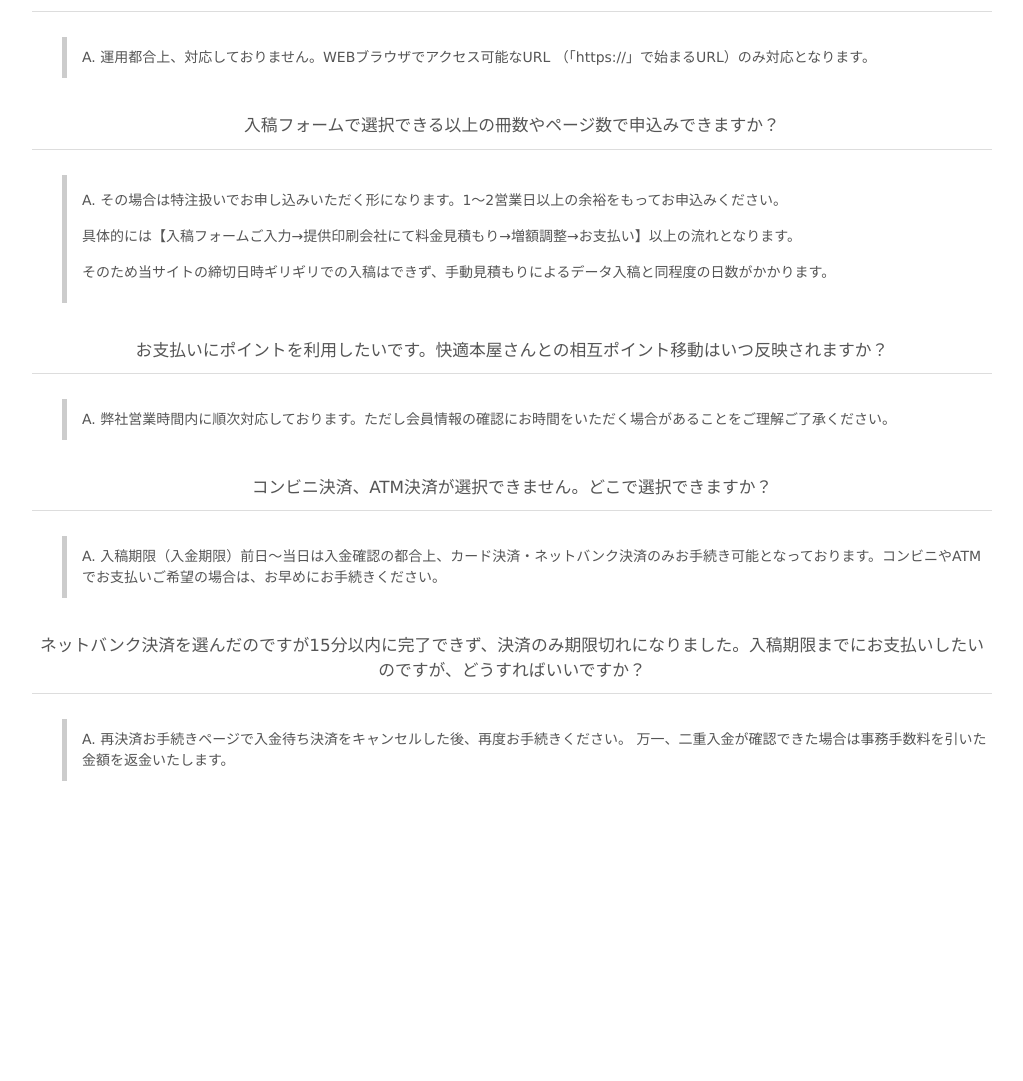
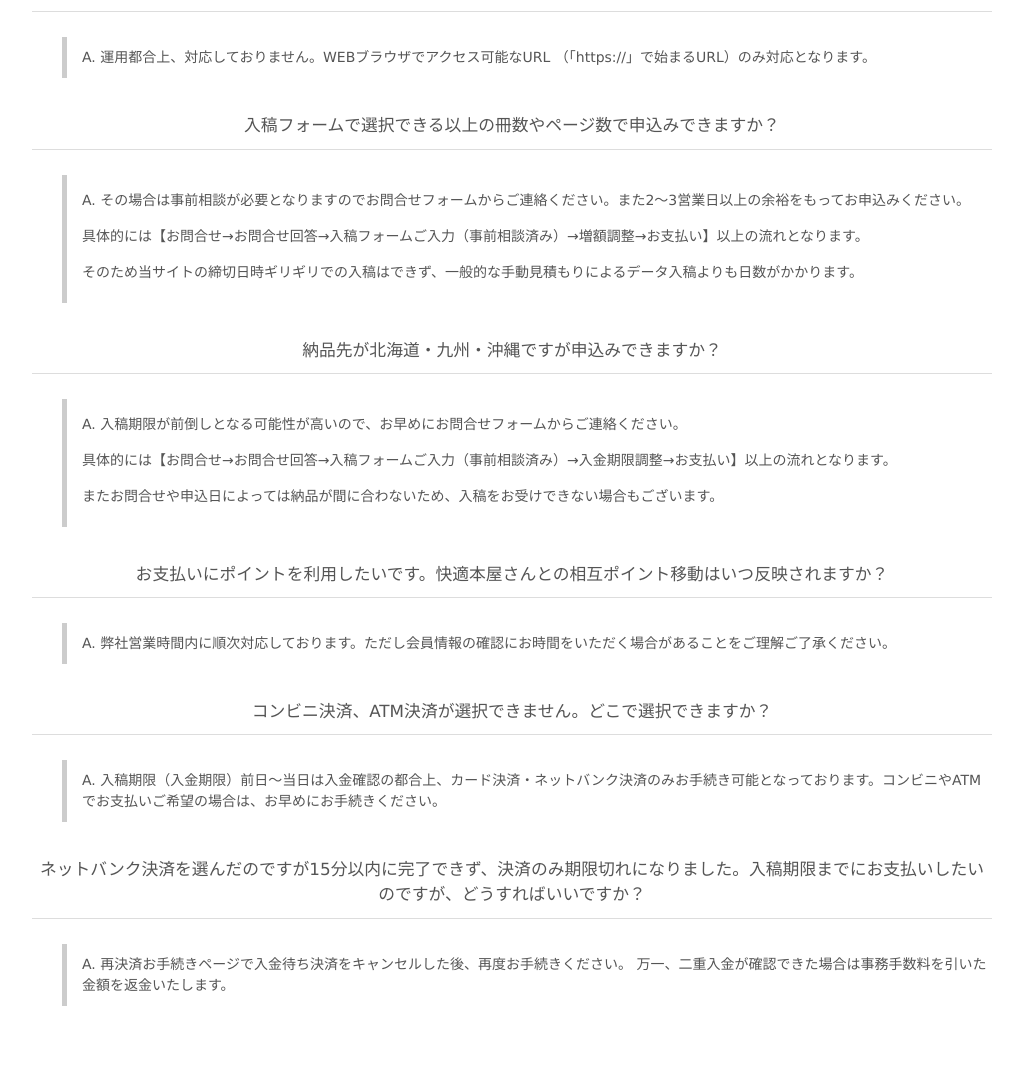
Before and after one commit to YoumediaSystem/kaiteki-insatsu3, a CodeIgniter 4 app: the page made by app/Views/user/faq.php in a window 1280 px wide. Shown: the part 595-1676 px from the top of the page, without its empty margins (128-1151 px from the left). Before the commit the page ends 1376 px from the top, so only its background shows below. Run offline with PHP 8.4 and a stand-in for CodeIgniter, Linux system fonts and the light colour scheme; the template is opened without the code that fills it, so the values that code supplies are empty; some libraries are stand-ins or nearby versions.

Commit message:
管理サイト　入稿編集フォーム修正 顧客側　特注希望を事前相談の内容に変更

```diff
--- a/app/Models/DB/OrderHistory.php
+++ b/app/Models/DB/OrderHistory.php
@@ -884,7 +884,7 @@ class OrderHistory extends Model
         // 特注チェック＆内容
         if (!empty($param['b_extra_order'])
         &&  empty($param['extra_order_note'])) {
-            $error[] = '特注希望の場合は、希望内容を入力してください。';
+            $error[] = '事前相談済みの場合は、相談内容を入力してください。';
         }
 
         return $error;
--- a/app/Models/Mail/OrderExtra.php
+++ b/app/Models/Mail/OrderExtra.php
@@ -10,7 +10,7 @@ class OrderExtra extends SendMail
 
     private $b_customer = false; // ユーザー向け通知
 
-    private $subject_admin = '';
+    private $subject_admin = '入稿内容調整希望のお知らせ';
 
     private $subject_customer = '';
 
--- a/app/Models/Service/OrderForm.php
+++ b/app/Models/Service/OrderForm.php
@@ -66,8 +66,8 @@ class OrderForm
         ,'binding'						=> '製本'
         ,'r18'							=> '対象年齢'
         ,'r18_check'					=> '18歳以上か'
-        ,'b_extra_order'				=> '特注希望'
-        ,'extra_order_note'				=> '特注希望内容'
+        ,'b_extra_order'				=> '事前相談'
+        ,'extra_order_note'				=> '事前相談内容'
 
         // 納品部数
 
--- a/app/Views/user/faq.php
+++ b/app/Views/user/faq.php
@@ -98,12 +98,27 @@ margin-bottom:1em;
                 <blockquote>
                     <p>
                         <span class="answer">A.</span>
-                        その場合は特注扱いでお申し込みいただく形になります。1～2営業日以上の余裕をもってお申込みください。
+                        その場合は事前相談が必要となりますのでお問合せフォームからご連絡ください。また2～3営業日以上の余裕をもってお申込みください。
                     </p>
 
-                    <p>具体的には【入稿フォームご入力→提供印刷会社にて料金見積もり→増額調整→お支払い】以上の流れとなります。</p>
+                    <p>具体的には【お問合せ→お問合せ回答→入稿フォームご入力（事前相談済み）→増額調整→お支払い】以上の流れとなります。</p>
 
-                    <p>そのため当サイトの締切日時ギリギリでの入稿はできず、手動見積もりによるデータ入稿と同程度の日数がかかります。</p>
+                    <p>そのため当サイトの締切日時ギリギリでの入稿はできず、一般的な手動見積もりによるデータ入稿よりも日数がかかります。</p>
+
+                </blockquote>
+
+
+                <h3>納品先が北海道・九州・沖縄ですが申込みできますか？</h3>
+
+                <blockquote>
+                    <p>
+                        <span class="answer">A.</span>
+                        入稿期限が前倒しとなる可能性が高いので、お早めにお問合せフォームからご連絡ください。
+                    </p>
+
+                    <p>具体的には【お問合せ→お問合せ回答→入稿フォームご入力（事前相談済み）→入金期限調整→お支払い】以上の流れとなります。</p>
+
+                    <p>またお問合せや申込日によっては納品が間に合わないため、入稿をお受けできない場合もございます。</p>
 
                 </blockquote>
 
```
Also changed, not shown: app/Views/admin/order/mod_form.php (+6 -3 lines), app/Views/order/form.php (+8 -5 lines).
